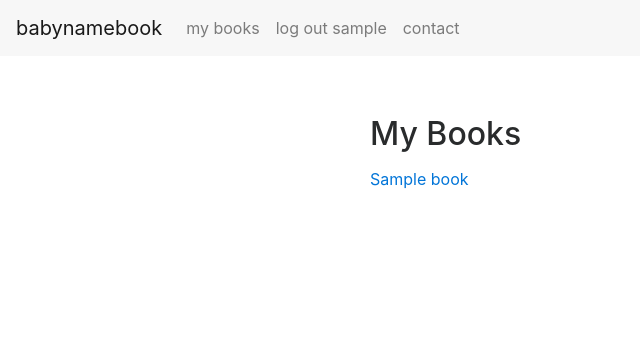
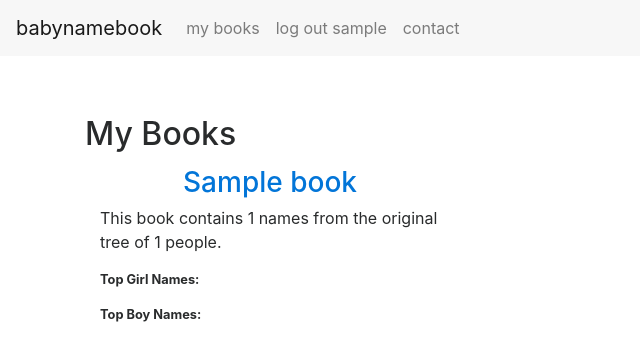
Before and after one commit to auroralemieux/ada-capstone, a Django app: page /account/ in a window 1280 px wide. Shown: the top 361 px of the page, without its empty margins (0-640 px from the left). Run offline with Django 3.2, Linux system fonts and the light colour scheme; a user stored in the database is signed in; data comes from the database, SQL or seed files in the repository; tables that the repository leaves empty hold one stand-in row (values such as "Sample post"); some libraries are stand-ins or nearby versions.

Commit message:
my books page now shows panels for each book with some brief stats

```diff
--- a/babynamebook/templates/babynamebook/account.html
+++ b/babynamebook/templates/babynamebook/account.html
@@ -2,13 +2,37 @@
 
 {% block content %}
 
-<article class="align-self-top left-main-content col-md-6 col-lg-6 col-sm-12" id="home-instructions">
+<article class="align-self-top col-md-12" id="my-books">
   <h2 class="mb-3">My Books</h2>
-  {% for book in books %}
-    <section>
-      <a href={% url 'book' pk=book.pk %}>{{ book.title }}</a>
-    </section>
-  {% endfor %}
+  <div class="container">
+    <div class="row">
+    {% for bookchunk in bookinfo %}
+      <div class="col-md-6 col-lg-4 panel mb-3 panel-default">
+        <!-- Default panel contents -->
+        <div class="panel-heading">
+          <h3 class="text-center panel-title">
+            <a href={% url 'book' pk=bookchunk.book.pk %}>{{ bookchunk.book.title }}</a>
+          </h3>
+        </div>
+        <div class="panel-body">
+          <p>This book contains {{ bookchunk.namelength }} names from the original tree of {{ bookchunk.personlength }} people.</p>
+          <!-- <p>This book has in the original tree, and names in the book itself.</p> -->
+          <p>
+            <small><strong>Top Girl Names:</strong>  {{ bookchunk.topgirl }}</small>
+          </p>
+          <p>
+            <small><strong>Top Boy Names:</strong>  {{ bookchunk.topboy }}</small>
+          </p>
+
+        </div>
+
+      </div>
+    {% endfor %}
+  </div>
+  </div>
+
+    <!-- <section>
+    </section> -->
 </article>
 
 
--- a/babynamebook/views.py
+++ b/babynamebook/views.py
@@ -26,9 +26,32 @@
 
 @login_required
 def account(request):
+    bookinfo = []
     books = Book.objects.filter(author=request.user)
+    for book in books:
+        bookstuff = {}
+        bookstuff["book"] = book
+        bookstuff["personlength"] = len(Person.objects.filter(book=book))
+        bookstuff["namelength"] = len(Name.objects.filter(book=book))
+        top_girl_all = __top_ten_first_names(Person.objects.filter(book=book, gender="F"), book)
+        girl_list = ""
+        for pair in top_girl_all:
+            girl_list += pair[0]
+            girl_list += ", "
+        girl_list = girl_list[0:-2]
+        bookstuff["topgirl"] = girl_list
+        top_boy_all = __top_ten_first_names(Person.objects.filter(book=book, gender="M"), book)
+        boy_list = ""
+        for pair in top_boy_all:
+            boy_list += pair[0]
+            boy_list += ", "
+        boy_list = boy_list[0:-2]
+        bookstuff["topboy"] = boy_list
+        # bookstuff["topgirl"] = __top_ten_first_names(Person.objects.filter(book=book, gender="F"), book)
+        bookinfo.append(bookstuff)
+    print(bookinfo)
     user = request.user
-    return render(request, 'babynamebook/account.html', {'books': books, 'user': user})
+    return render(request, 'babynamebook/account.html', {'bookinfo': bookinfo, 'user': user})
 
 
 @login_required
```
